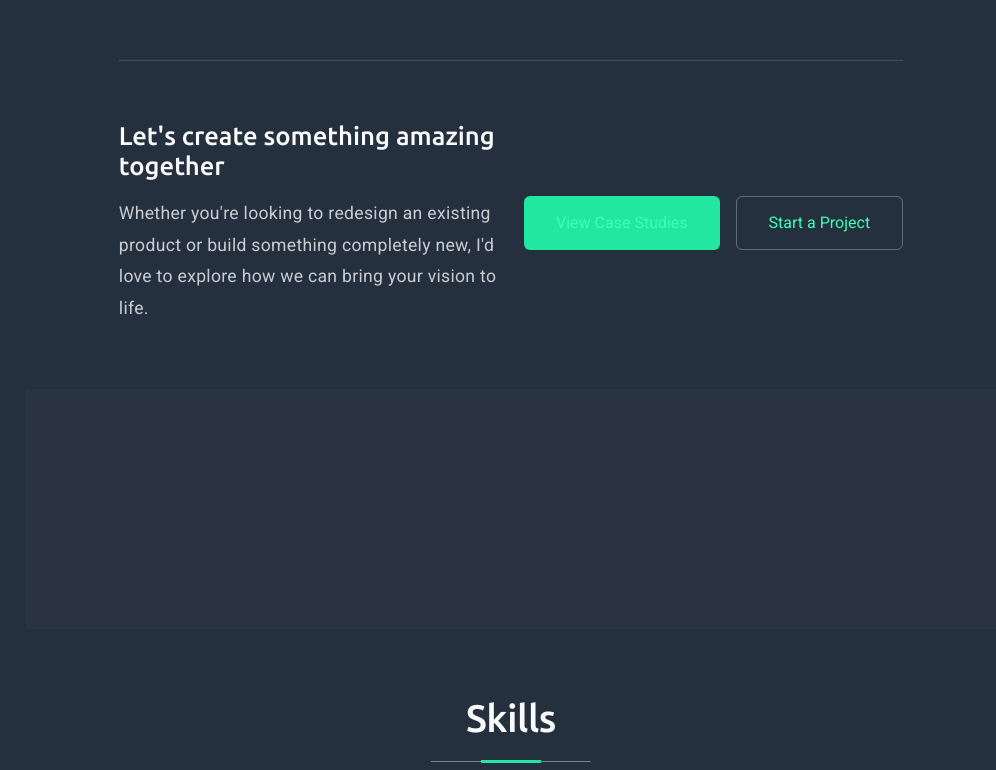
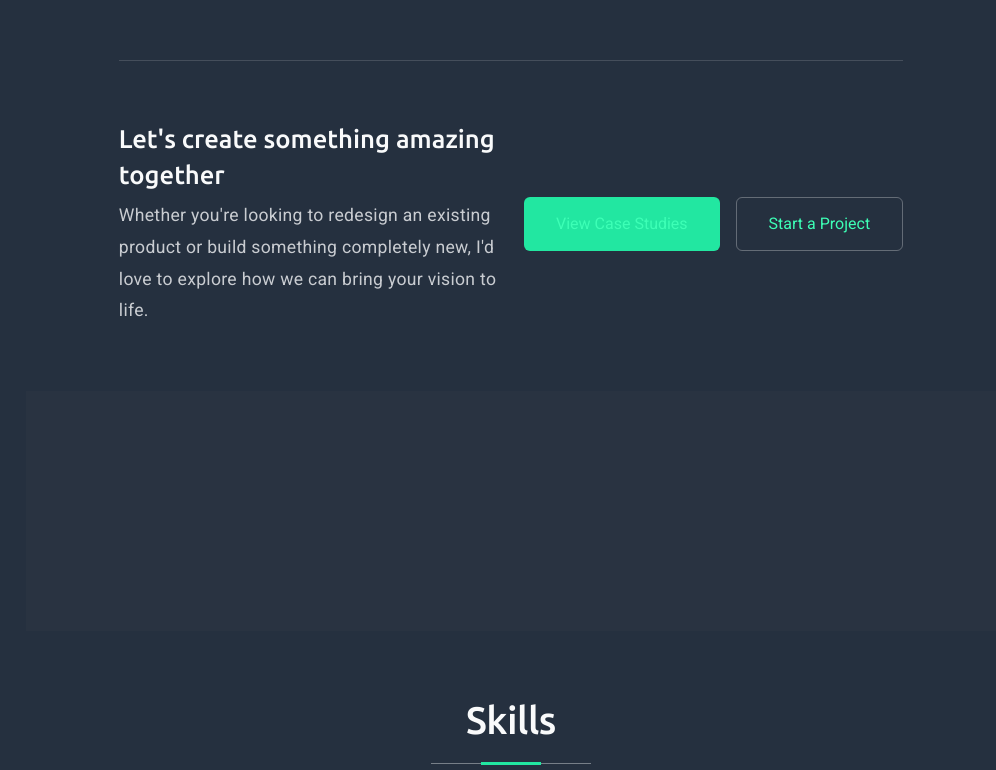
Before and after one commit to hassanshuvo92469-lgtm/portfolio, a plain HTML site: page index.html in a window 1280 px wide. Shown: the part 2120-2890 px from the top of the page, without its empty margins (284-1280 px from the left). Drawn offline with Linux system fonts and the light colour scheme.

Commit message:
Add breathing room for assignment h3

```diff
--- a/assets/css/custom.css
+++ b/assets/css/custom.css
@@ -24,6 +24,8 @@ body.assignment-theme h2 {
 body.assignment-theme h3 {
   font-size: 1.6rem !important;
   font-weight: 500 !important;
+  line-height: 1.4 !important;
+  margin-bottom: 0.5rem !important;
 }
 
 body.assignment-theme p {
```
